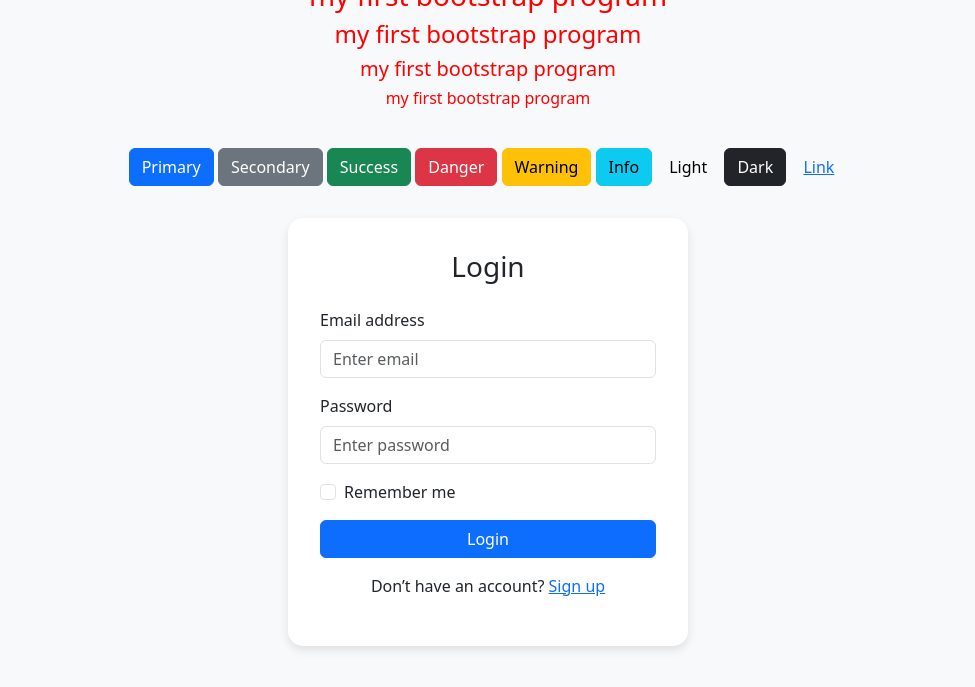
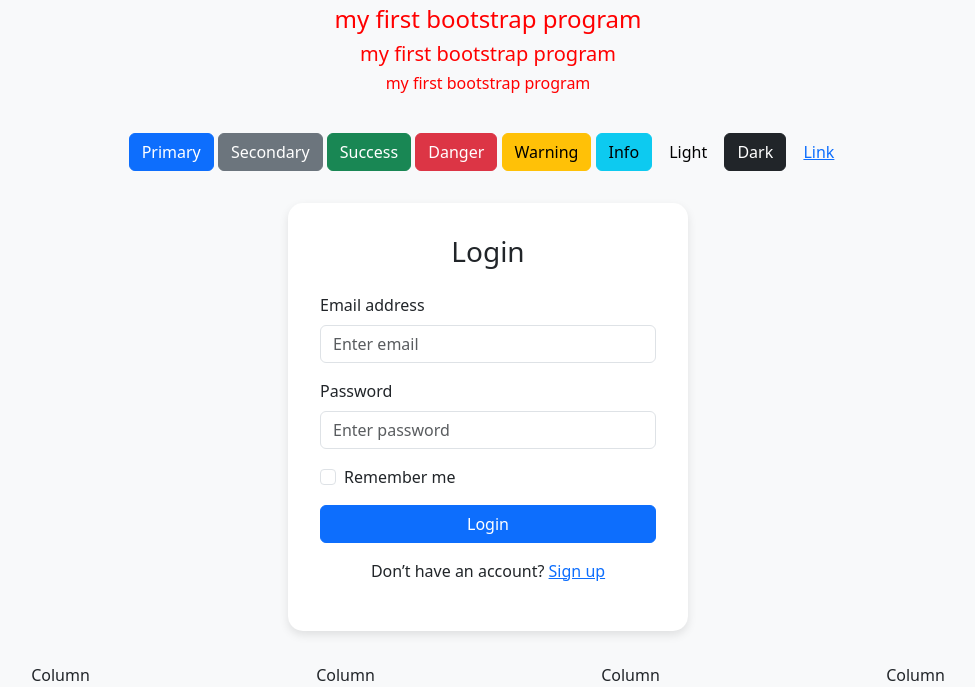
Before and after one commit to shxamill/testing_1, a plain HTML site: page index.html in a window 1280 px wide. Shown: the part 139-826 px from the top of the page, without its empty margins (152-1127 px from the left). Before the commit the page ends 800 px from the top, so only its background shows below. Drawn offline with nearby package versions, Linux system fonts and the light colour scheme.

Commit message:
column added

```diff
--- a/index.html
+++ b/index.html
@@ -23,7 +23,7 @@
         width: 100%;
         padding: 2rem;
         border-radius: 15px;
-        box-shadow: 0px 4px 10px rgba(0,0,0,0.1);
+        box-shadow: 0px 4px 10px rgba(0, 0, 0, 0.1);
         background: #fff;
       }
     </style>
@@ -96,5 +96,13 @@
 
     <!-- Bootstrap JS -->
     <script src="https://cdn.jsdelivr.net/npm/bootstrap@5.3.8/dist/js/bootstrap.bundle.min.js"></script>
+    <div class="container text-center">
+      <div class="row row-cols-1 row-cols-sm-2 row-cols-md-4">
+        <div class="col">Column</div>
+        <div class="col">Column</div>
+        <div class="col">Column</div>
+        <div class="col">Column</div>
+      </div>
+    </div>
   </body>
 </html>
```
